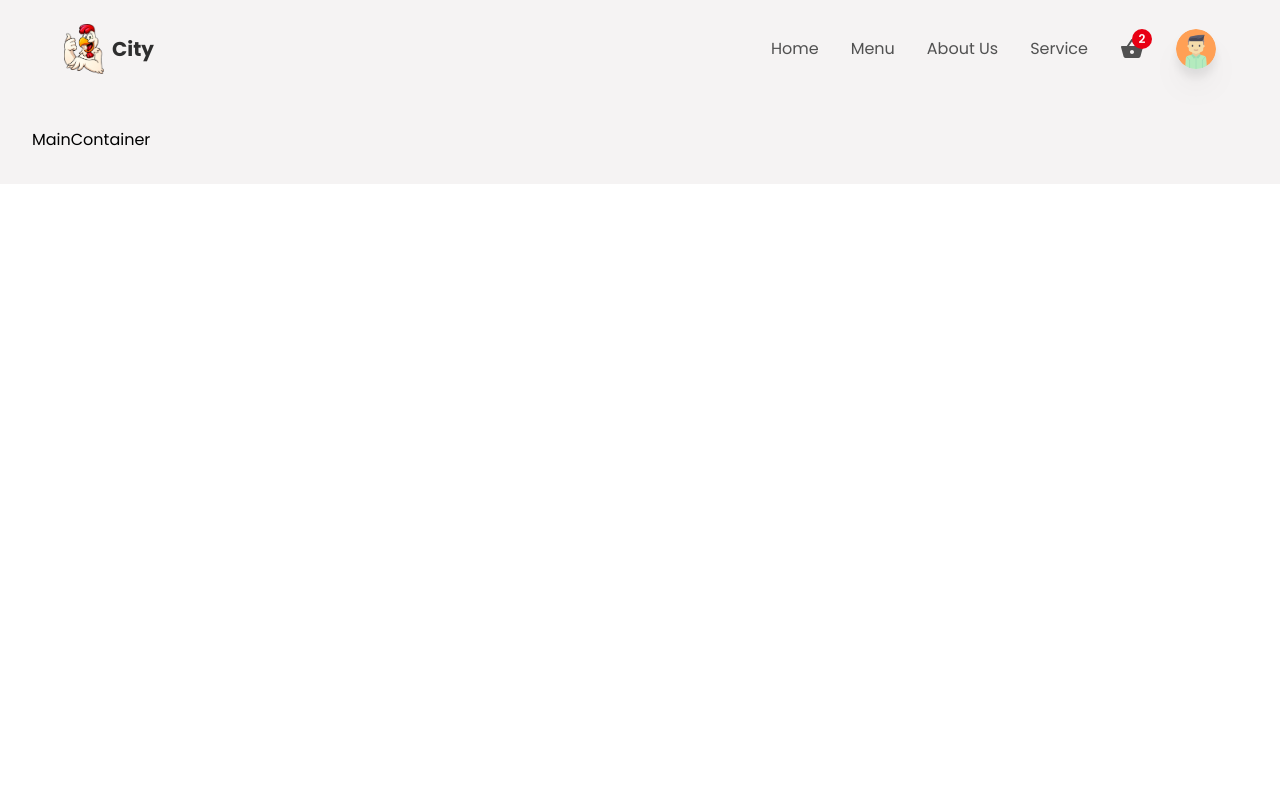
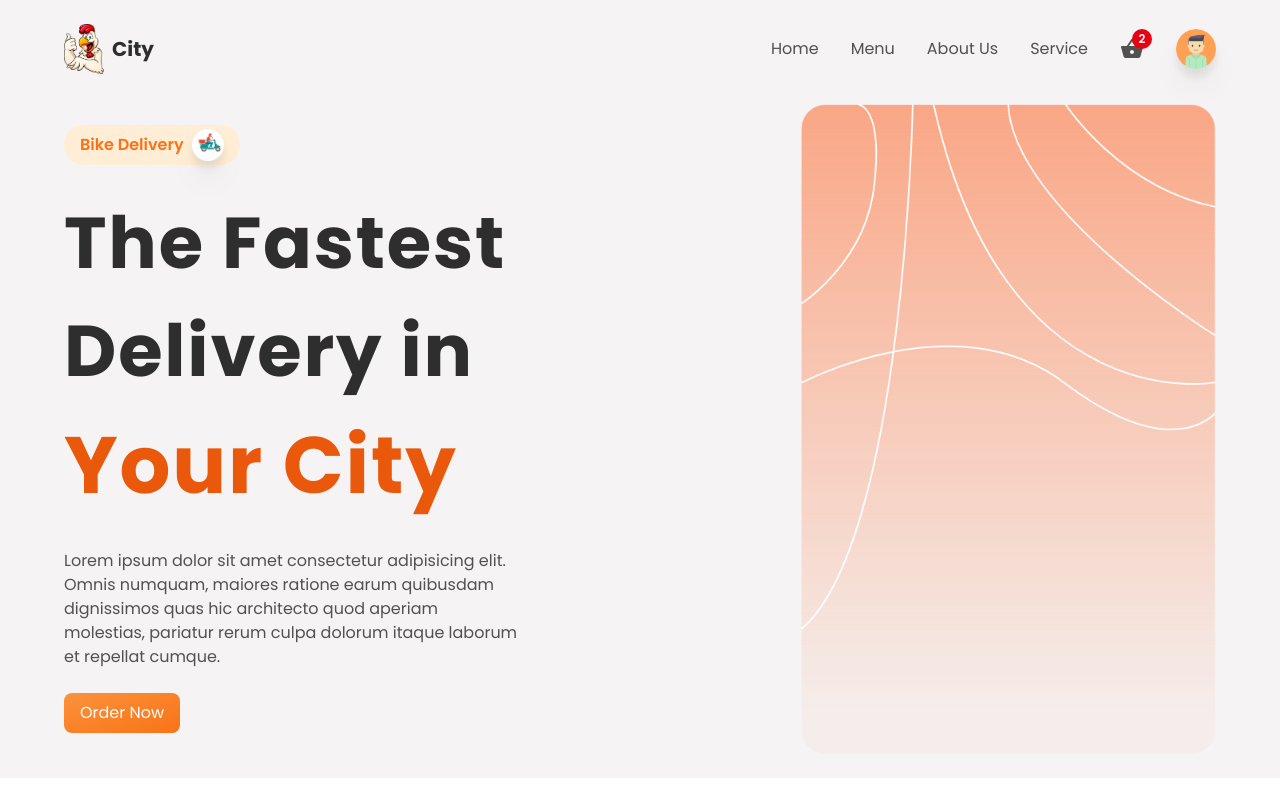
Before and after one commit to thidang2901/Foodies-react, a React (Vite) app: page / in a window 1280 px wide. Shown: the top 792 px of the page. Built offline with nearby package versions, Linux system fonts and the light colour scheme; no server answers.

Commit message:
feat: add home container

```diff
--- a/src/App.jsx
+++ b/src/App.jsx
@@ -12,7 +12,7 @@
       <div className="w-screen h-auto flex flex-col bg-primary">
         <Header />
 
-        <main className="mt-16 md:mt-24 p-8 w-full">
+        <main className="mt-14 md:mt-20 px-4 md:px-16 py-4 w-full">
           <Routes>
             <Route path="/*" element={<MainContainer />} />
             <Route path="/create-item" element={<CreateContainer />} />
--- /dev/null
+++ b/src/containers/HomeContainer.jsx
@@ -0,0 +1,57 @@
+import React from "react"
+
+import Delivery from "../assets/images/delivery.png"
+import HeroBg from "../assets/images/heroBg.png"
+
+const HomeContainer = () => {
+  return (
+    <section id="home" className="grid grid-cols-1 md:grid-cols-2 gap-2 w-full">
+      <div className="py-2 flex-1 flex flex-col items-start justify-center gap-6">
+        <div className="flex flex-row items-center justify-center gap-2 bg-orange-100 px-4 py-1 rounded-full">
+          <p className="text-base text-orange-500 font-semibold">
+            Bike Delivery
+          </p>
+          <div className="w-8 h-8 bg-white rounded-full overflow-hidden drop-shadow-xl">
+            <img
+              src={Delivery}
+              className="w-full h-full object-contain"
+              alt="delivery"
+            />
+          </div>
+        </div>
+
+        <p className="text-[2.5rem] md:text-[4.5rem] font-bold tracking-wide text-headingColor">
+          The Fastest Delivery in{" "}
+          <span className="text-orange-600 text-[3rem] md:text-[5rem]">
+            Your City
+          </span>
+        </p>
+
+        <p className="text-base text-textColor text-center md:text-left md:w-[80%]">
+          Lorem ipsum dolor sit amet consectetur adipisicing elit. Omnis
+          numquam, maiores ratione earum quibusdam dignissimos quas hic
+          architecto quod aperiam molestias, pariatur rerum culpa dolorum itaque
+          laborum et repellat cumque.
+        </p>
+
+        <button
+          type="button"
+          className="md:w-auto text-white bg-gradient-to-br from-orange-400 to-orange-500 w-full px-4 py-2 rounded-lg hover:shadow-lg transition-all ease-in-out duration-100"
+        >
+          Order Now
+        </button>
+      </div>
+
+      <div className="py-2 flex-1 flex items-center">
+        <img
+          src={HeroBg}
+          className="ml-auto h-420 w-full lg:w-auto lg:h-650"
+          alt="hero-bg"
+        />
+        <div className="absolute flex items-center justify-center"></div>
+      </div>
+    </section>
+  )
+}
+
+export default HomeContainer
--- a/src/containers/MainContainer.jsx
+++ b/src/containers/MainContainer.jsx
@@ -1,6 +1,12 @@
 import React from "react"
+import HomeContainer from "./HomeContainer"
 
 const MainContainer = () => {
-  return <div>MainContainer</div>
+  return (
+    <div className="w-full h-auto flex flex-col items-center justify-center">
+      <HomeContainer />
+    </div>
+  )
 }
+
 export default MainContainer
--- a/src/containers/index.js
+++ b/src/containers/index.js
@@ -1,2 +1,3 @@
 export { default as MainContainer } from "./MainContainer"
 export { default as CreateContainer } from "./CreateContainer"
+export { default as HomeContainer } from "./HomeContainer"
--- a/src/index.css
+++ b/src/index.css
@@ -13,6 +13,7 @@
 html,
 body {
   scroll-behavior: smooth;
+  overflow-x: hidden;
 }
 
 @tailwind base;
```
